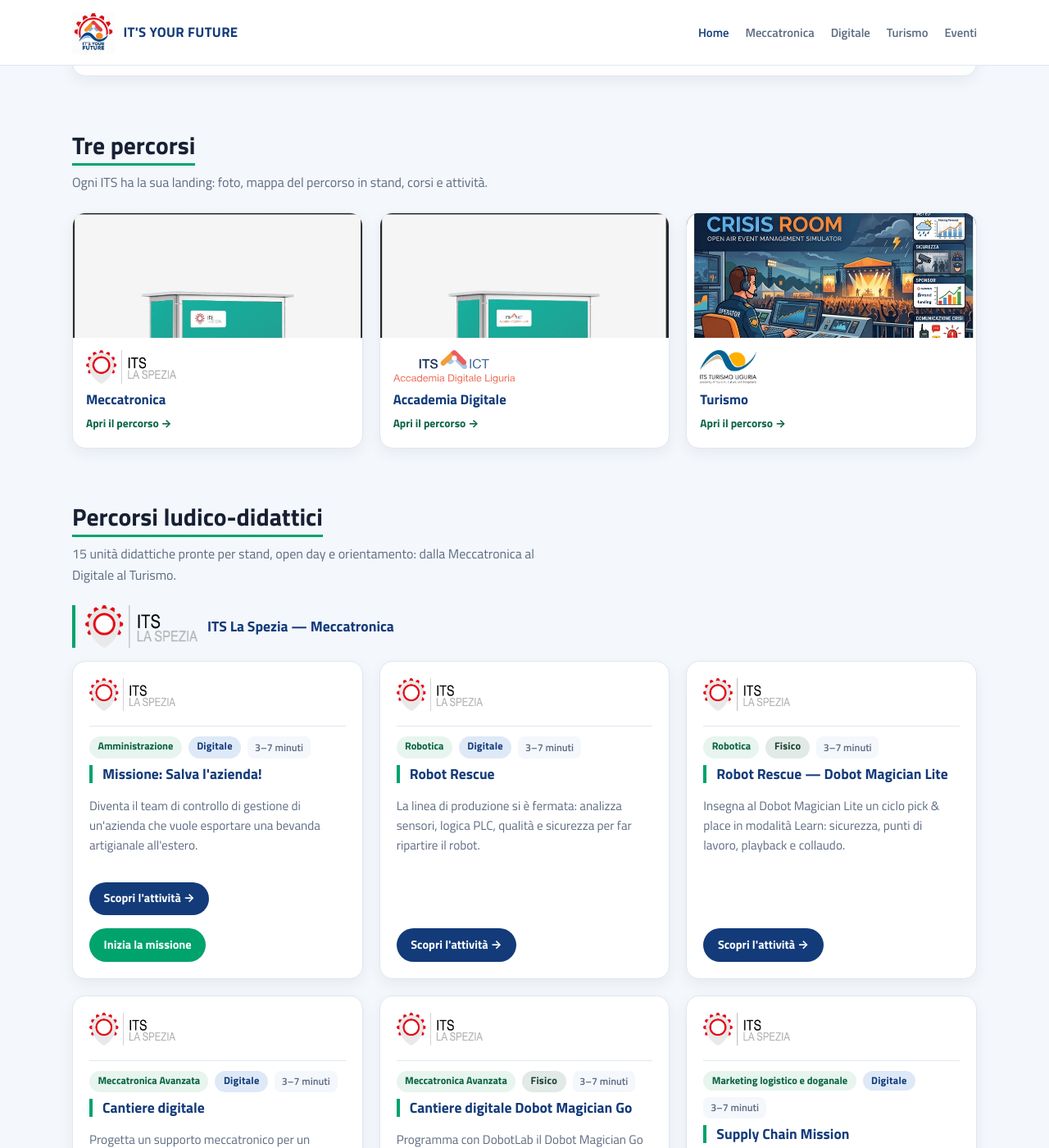
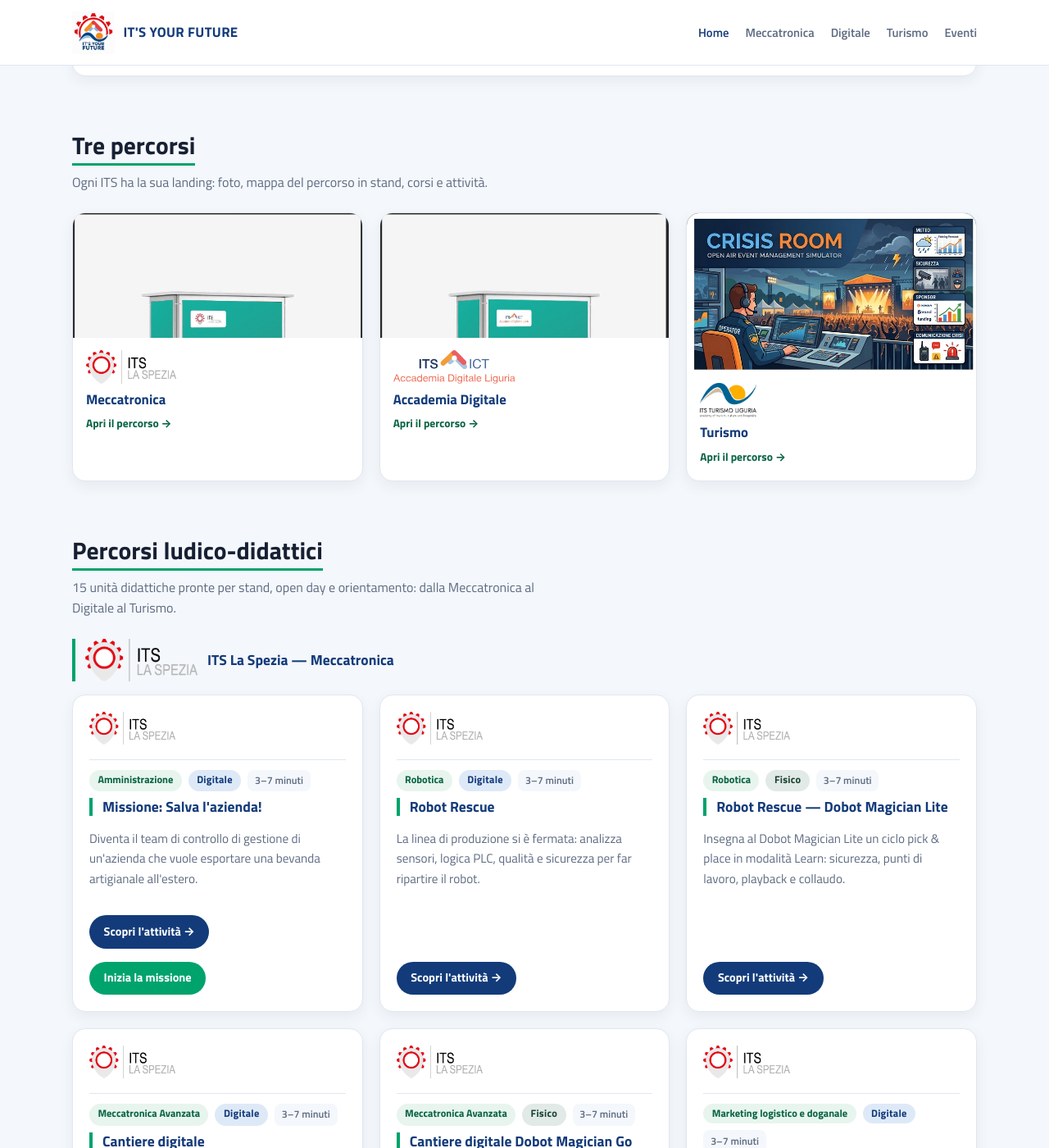
Before and after one commit to vongomben/its-your-future, a Jekyll site: the page built from index.html, in a window 1280 px wide and 1400 px high, scrolled down 844 px. Shown: the whole window at 82% size. Built offline with Jekyll 4.4.1, drawn with Linux system fonts in a browser that asks for light colours.

Commit message:
Show Turismo header illustrations in full so card titles are not cropped.
Co-authored-by: Cursor <cursoragent@cursor.com>

```diff
--- a/_sass/_components.scss
+++ b/_sass/_components.scss
@@ -138,12 +138,13 @@
 
   &__foto {
     display: block;
-    width: calc(100% + 2.5rem);
-    max-width: none;
-    height: 8.75rem;
-    margin: -1.25rem -1.25rem 1rem;
-    object-fit: cover;
-    object-position: left center;
+    width: 100%;
+    max-width: 100%;
+    height: auto;
+    margin: 0 0 1rem;
+    object-fit: contain;
+    object-position: center;
+    border-radius: $radius-sm;
     background: #0b1c2c;
   }
 
@@ -550,7 +551,9 @@
   }
 
   &--illustration .iyf-percorso-tile__foto {
-    object-position: left center;
+    height: auto;
+    object-fit: contain;
+    object-position: center;
     background: #0b1c2c;
   }
 
```
